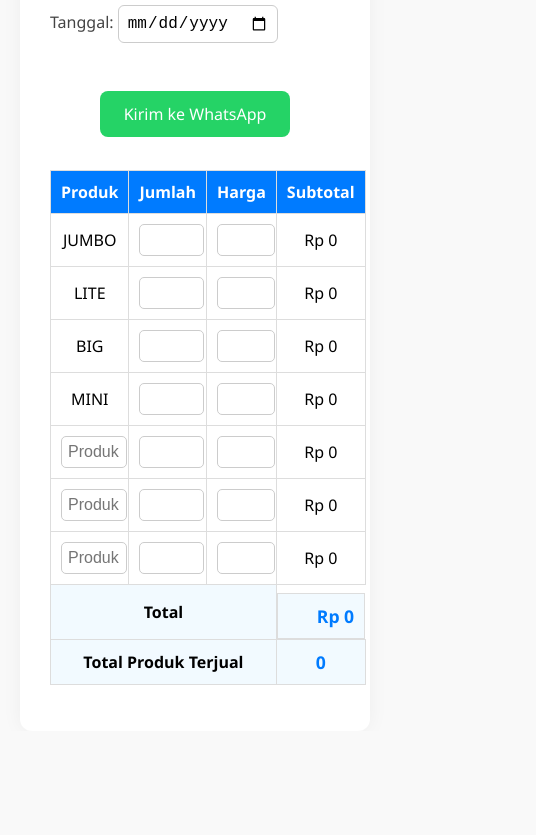
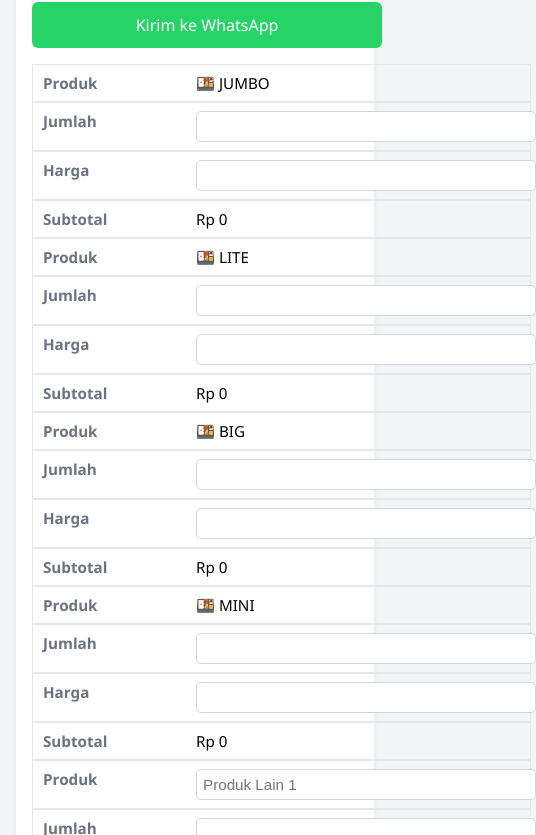
Before and after one commit to heruahmad1/rekapan-store, a plain HTML site: page index.html in a window 390 px wide. Shown: the part 172-1007 px from the top of the page, 536 px wide, since content can reach past the window. Before the commit the page ends 903 px from the top, so only its background shows below. Drawn offline with Linux system fonts and the light colour scheme.

Commit message:
Update index.html

```diff
--- a/index.html
+++ b/index.html
@@ -4,82 +4,106 @@
   <meta charset="UTF-8">
   <meta name="viewport" content="width=device-width, initial-scale=1.0">
   <title>Rekapan Penjualan Sederhana</title>
-  <link rel="stylesheet" href="style.css">
-  <link rel="manifest" href="manifest.json">
   <style>
     body {
-      font-family: 'Segoe UI', Tahoma, Geneva, Verdana, sans-serif;
-      background: #f9f9f9;
+      font-family: 'Segoe UI', sans-serif;
+      background: #f3f4f6;
       margin: 0;
-      padding: 20px;
+      padding: 16px;
     }
     .container {
-      background: #fff;
-      padding: 30px;
-      max-width: 900px;
+      background: #ffffff;
+      padding: 16px;
+      max-width: 600px;
       margin: auto;
-      border-radius: 12px;
-      box-shadow: 0 0 20px rgba(0, 0, 0, 0.05);
+      border-radius: 10px;
+      box-shadow: 0 2px 8px rgba(0,0,0,0.05);
     }
     h1 {
+      font-size: 1.4rem;
       text-align: center;
-      color: #333;
-      margin-bottom: 20px;
+      color: #111827;
+      margin-bottom: 1rem;
     }
     form label {
       display: block;
-      margin-bottom: 15px;
-      font-size: 1rem;
+      margin-bottom: 0.75rem;
+      color: #374151;
+      font-weight: 500;
     }
     input[type="date"] {
-      padding: 8px;
-      border: 1px solid #ccc;
+      width: 100%;
+      padding: 10px;
+      border: 1px solid #d1d5db;
       border-radius: 6px;
+      font-size: 1rem;
     }
     table {
       width: 100%;
       border-collapse: collapse;
-      margin-top: 20px;
-      margin-bottom: 1em;
+      margin-top: 1rem;
+      font-size: 0.95rem;
     }
     th, td {
-      border: 1px solid #ddd;
-      padding: 10px;
+      border: 1px solid #e5e7eb;
+      padding: 8px;
       text-align: center;
     }
     th {
-      background-color: #007BFF;
+      background-color: #3b82f6;
       color: white;
     }
     input[type="number"], input[type="text"] {
-      width: 90%;
+      width: 100%;
       padding: 6px;
       border-radius: 5px;
-      border: 1px solid #ccc;
+      border: 1px solid #d1d5db;
+      font-size: 0.95rem;
     }
     .total-row td {
       font-weight: bold;
-      background: #f2faff;
+      background: #eff6ff;
     }
     #total, #total-order {
-      font-size: 1.1em;
-      color: #007BFF;
+      font-size: 1.05rem;
+      color: #2563eb;
     }
     .whatsapp-button {
       display: block;
-      width: fit-content;
+      width: 100%;
+      text-align: center;
       background-color: #25D366;
       color: white;
-      padding: 12px 24px;
+      padding: 12px;
       border: none;
-      border-radius: 8px;
+      border-radius: 6px;
       text-decoration: none;
       font-size: 1rem;
-      margin: 20px auto 0 auto;
-      transition: background-color 0.3s ease;
+      margin-top: 16px;
     }
     .whatsapp-button:hover {
       background-color: #1ebe5b;
+    }
+    @media (max-width: 480px) {
+      table, thead, tbody, th, td, tr {
+        display: block;
+        width: 100%;
+      }
+      thead {
+        display: none;
+      }
+      td {
+        text-align: left;
+        padding-left: 50%;
+        position: relative;
+      }
+      td::before {
+        content: attr(data-label);
+        position: absolute;
+        left: 10px;
+        font-weight: bold;
+        color: #6b7280;
+      }
     }
   </style>
 </head>
@@ -105,46 +129,46 @@
         </thead>
         <tbody id="produk-body">
           <tr>
-            <td>JUMBO</td>
-            <td><input type="number" id="jumbo" oninput="hitungSubtotal('jumbo')"></td>
-            <td><input type="number" id="harga-jumbo" oninput="hitungSubtotal('jumbo')"></td>
-            <td id="subtotal-jumbo">Rp 0</td>
+            <td data-label="Produk">🍱 JUMBO</td>
+            <td data-label="Jumlah"><input type="number" id="jumbo" oninput="hitungSubtotal('jumbo')"></td>
+            <td data-label="Harga"><input type="number" id="harga-jumbo" oninput="hitungSubtotal('jumbo')"></td>
+            <td data-label="Subtotal" id="subtotal-jumbo">Rp 0</td>
           </tr>
           <tr>
-            <td>LITE</td>
-            <td><input type="number" id="lite" oninput="hitungSubtotal('lite')"></td>
-            <td><input type="number" id="harga-lite" oninput="hitungSubtotal('lite')"></td>
-            <td id="subtotal-lite">Rp 0</td>
+            <td data-label="Produk">🍱 LITE</td>
+            <td data-label="Jumlah"><input type="number" id="lite" oninput="hitungSubtotal('lite')"></td>
+            <td data-label="Harga"><input type="number" id="harga-lite" oninput="hitungSubtotal('lite')"></td>
+            <td data-label="Subtotal" id="subtotal-lite">Rp 0</td>
           </tr>
           <tr>
-            <td>BIG</td>
-            <td><input type="number" id="big" oninput="hitungSubtotal('big')"></td>
-            <td><input type="number" id="harga-big" oninput="hitungSubtotal('big')"></td>
-            <td id="subtotal-big">Rp 0</td>
+            <td data-label="Produk">🍱 BIG</td>
+            <td data-label="Jumlah"><input type="number" id="big" oninput="hitungSubtotal('big')"></td>
+            <td data-label="Harga"><input type="number" id="harga-big" oninput="hitungSubtotal('big')"></td>
+            <td data-label="Subtotal" id="subtotal-big">Rp 0</td>
           </tr>
           <tr>
-            <td>MINI</td>
-            <td><input type="number" id="mini" oninput="hitungSubtotal('mini')"></td>
-            <td><input type="number" id="harga-mini" oninput="hitungSubtotal('mini')"></td>
-            <td id="subtotal-mini">Rp 0</td>
+            <td data-label="Produk">🍱 MINI</td>
+            <td data-label="Jumlah"><input type="number" id="mini" oninput="hitungSubtotal('mini')"></td>
+            <td data-label="Harga"><input type="number" id="harga-mini" oninput="hitungSubtotal('mini')"></td>
+            <td data-label="Subtotal" id="subtotal-mini">Rp 0</td>
           </tr>
           <tr>
-            <td><input type="text" id="custom1-name" placeholder="Produk Lain 1"></td>
-            <td><input type="number" id="custom1" oninput="hitungSubtotal('custom1')"></td>
-            <td><input type="number" id="harga-custom1" oninput="hitungSubtotal('custom1')"></td>
-            <td id="subtotal-custom1">Rp 0</td>
+            <td data-label="Produk"><input type="text" id="custom1-name" placeholder="Produk Lain 1"></td>
+            <td data-label="Jumlah"><input type="number" id="custom1" oninput="hitungSubtotal('custom1')"></td>
+            <td data-label="Harga"><input type="number" id="harga-custom1" oninput="hitungSubtotal('custom1')"></td>
+            <td data-label="Subtotal" id="subtotal-custom1">Rp 0</td>
           </tr>
           <tr>
-            <td><input type="text" id="custom2-name" placeholder="Produk Lain 2"></td>
-            <td><input type="number" id="custom2" oninput="hitungSubtotal('custom2')"></td>
-            <td><input type="number" id="harga-custom2" oninput="hitungSubtotal('custom2')"></td>
-            <td id="subtotal-custom2">Rp 0</td>
+            <td data-label="Produk"><input type="text" id="custom2-name" placeholder="Produk Lain 2"></td>
+            <td data-label="Jumlah"><input type="number" id="custom2" oninput="hitungSubtotal('custom2')"></td>
+            <td data-label="Harga"><input type="number" id="harga-custom2" oninput="hitungSubtotal('custom2')"></td>
+            <td data-label="Subtotal" id="subtotal-custom2">Rp 0</td>
           </tr>
           <tr>
-            <td><input type="text" id="custom3-name" placeholder="Produk Lain 3"></td>
-            <td><input type="number" id="custom3" oninput="hitungSubtotal('custom3')"></td>
-            <td><input type="number" id="harga-custom3" oninput="hitungSubtotal('custom3')"></td>
-            <td id="subtotal-custom3">Rp 0</td>
+            <td data-label="Produk"><input type="text" id="custom3-name" placeholder="Produk Lain 3"></td>
+            <td data-label="Jumlah"><input type="number" id="custom3" oninput="hitungSubtotal('custom3')"></td>
+            <td data-label="Harga"><input type="number" id="harga-custom3" oninput="hitungSubtotal('custom3')"></td>
+            <td data-label="Subtotal" id="subtotal-custom3">Rp 0</td>
           </tr>
         </tbody>
         <tfoot>
@@ -159,68 +183,13 @@
         </tfoot>
       </table>
     </form>
+    <div style="margin-top: 24px; font-size: 0.95rem; color: #374151; line-height: 1.6;">
+      <strong>💳 PAYMENT</strong><br>
+      SEABANK: <strong>901516847602</strong><br>
+      DANA: <strong>082236625627</strong><br>
+      A.N: <strong>AHMAD KHAIRUDIN</strong><br>
+      QRIS KLIK DISINI 👉 rebrand.ly/QRIS-HR</a>
+    </div>
   </div>
-
-  <script>
-    function hitungSubtotal(produk) {
-      const jumlah = parseInt(document.getElementById(produk).value) || 0;
-      const harga = (parseInt(document.getElementById(`harga-${produk}`).value) || 0) * 1000;
-      const subtotal = jumlah * harga;
-      document.getElementById(`subtotal-${produk}`).textContent = `Rp ${subtotal.toLocaleString("id-ID")}`;
-      hitungTotal();
-    }
-
-    function hitungTotal() {
-      const produkList = ["jumbo", "lite", "big", "mini", "custom1", "custom2", "custom3"];
-      let total = 0;
-      let totalOrder = 0;
-
-      produkList.forEach(p => {
-        const jumlah = parseInt(document.getElementById(p).value) || 0;
-        const harga = (parseInt(document.getElementById(`harga-${p}`).value) || 0) * 1000;
-        total += jumlah * harga;
-        totalOrder += jumlah;
-      });
-
-      document.getElementById("total").textContent = `Rp ${total.toLocaleString("id-ID")}`;
-      document.getElementById("total-order").textContent = totalOrder;
-    }
-
-    function kirimWhatsApp() {
-      const tanggal = document.getElementById("tanggal").value;
-      const produkList = ["jumbo", "lite", "big", "mini", "custom1", "custom2", "custom3"];
-      const produkNames = {
-        jumbo: "JUMBO",
-        lite: "LITE",
-        big: "BIG",
-        mini: "MINI",
-        custom1: document.getElementById("custom1-name").value || "Lain 1",
-        custom2: document.getElementById("custom2-name").value || "Lain 2",
-        custom3: document.getElementById("custom3-name").value || "Lain 3"
-      };
-
-      let pesan = `📆 Tanggal: ${tanggal}\n📦 Penjualan:`;
-      let total = 0;
-      let totalOrder = 0;
-
-      produkList.forEach(p => {
-        const jumlah = parseInt(document.getElementById(p).value) || 0;
-        const harga = (parseInt(document.getElementById(`harga-${p}`).value) || 0) * 1000;
-        if (jumlah > 0) {
-          const subtotal = jumlah * harga;
-          pesan += `\n- ${produkNames[p]}: ${jumlah} x ${harga.toLocaleString("id-ID")} = Rp ${subtotal.toLocaleString("id-ID")}`;
-          total += subtotal;
-          totalOrder += jumlah;
-        }
-      });
-
-      pesan += `\n💰 Total: Rp ${total.toLocaleString("id-ID")}\n🧾 Total Order: ${totalOrder}`;
-      pesan += `\nMetode Pembayaran:\nSEABANK : 901516847602\nDANA : 082236625627\nAN : AHMAD KHAIRUDIN\nQRIS: https://cdn.jsdelivr.net/gh/heruahmad1/rekapan-store/Gambar.jpg (klik untuk lihat QRIS)`;
-
-      const encodedMessage = encodeURIComponent(pesan);
-      const whatsappURL = `https://wa.me/?text=${encodedMessage}`;
-      window.open(whatsappURL, '_blank');
-    }
-  </script>
 </body>
 </html>
```
